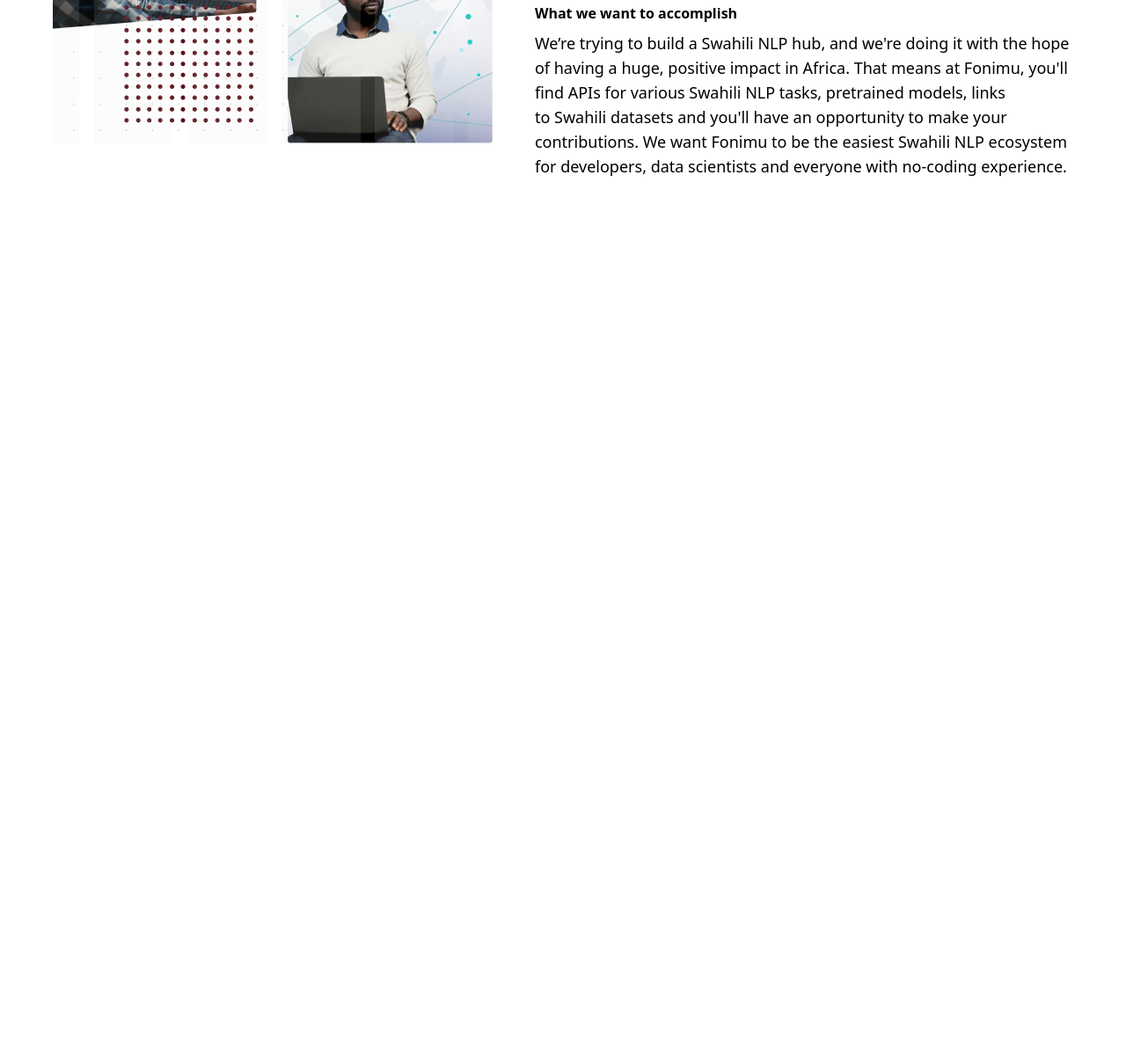
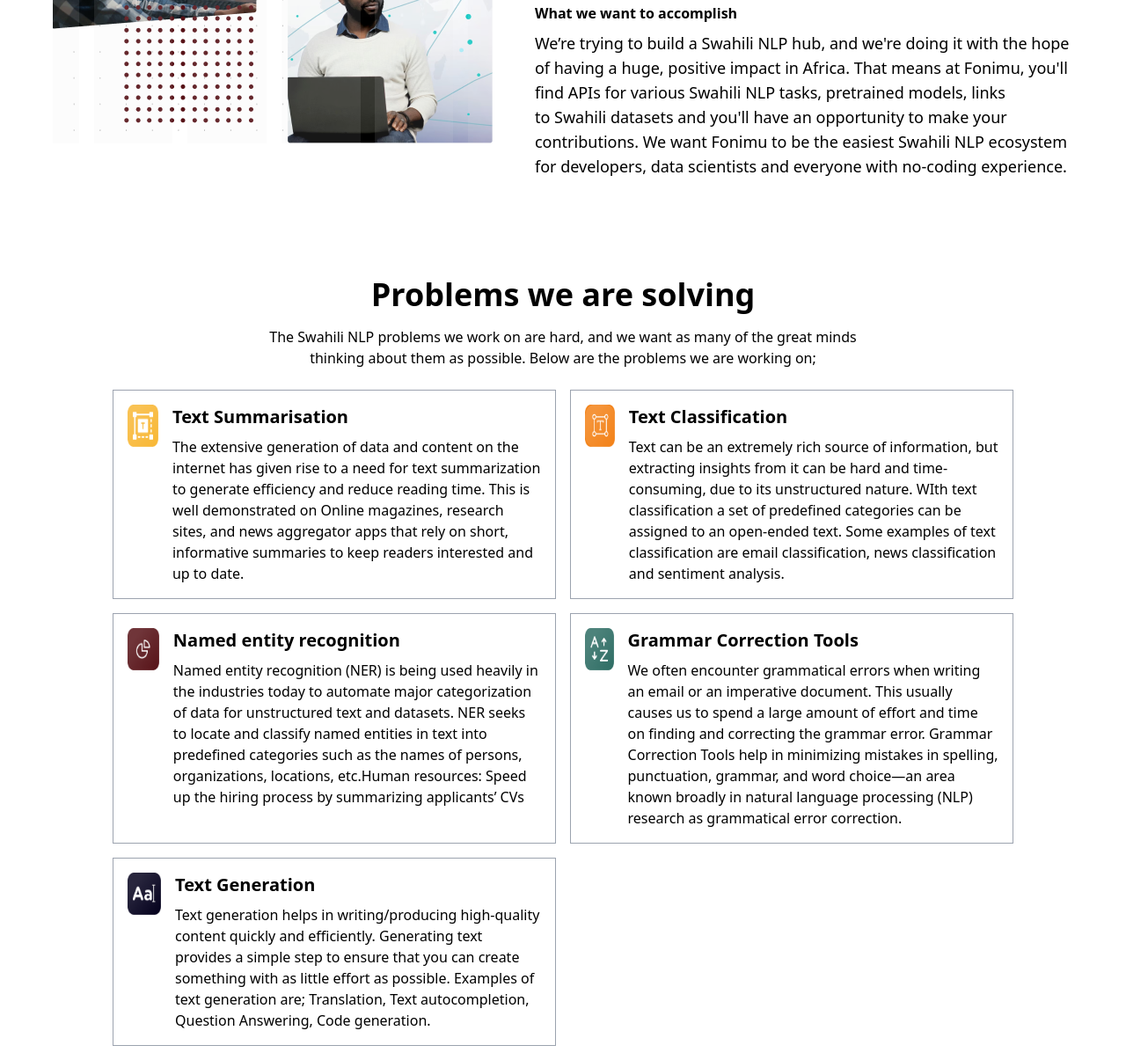
Before and after one commit to Sumally007/swahili-hub, a website: page src/index.html in a window 1280 px wide. Shown: the part 1330-2535 px from the top of the page at 88% size. Before the commit the page ends 1645 px from the top, so only its background shows below. Drawn offline with Linux system fonts and the light colour scheme.

Commit message:
the problem section saved

```diff
--- a/src/index.html
+++ b/src/index.html
@@ -79,5 +79,98 @@
         </div>
       </div>
     </div>
+    <div class="flex flex-col justify-center items-center">
+      <div class="text-center">
+        <h1 class="text-4xl font-bold mb-4">Problems we are solving</h1>
+        <p class="mb-6">
+          The Swahili NLP problems we work on are hard, and we want as many of
+          the great minds <br />
+          thinking about them as possible. Below are the problems we are working
+          on;
+        </p>
+      </div>
+      <div class="grid grid-cols-2 gap-4 w-4/5 mb-4">
+        <div class="flex gap-4 border border-gray-400 p-4">
+          <div>
+            <img class="w-52 h-12" src="./img/icon-area (5).png" alt="" />
+          </div>
+          <div>
+            <h3 class="text-xl font-bold mb-2">Text Summarisation</h3>
+            <p>
+              The extensive generation of data and content on the internet has
+              given rise to a need for text summarization to generate efficiency
+              and reduce reading time. This is well demonstrated on Online
+              magazines, research sites, and news aggregator apps that rely on
+              short, informative summaries to keep readers interested and up to
+              date.
+            </p>
+          </div>
+        </div>
+        <div class="flex gap-4 border border-gray-400 p-4">
+          <div>
+            <img class="w-52 h-12" src="./img/icon-area (4).png" alt="" />
+          </div>
+          <div>
+            <h3 class="text-xl font-bold mb-2">Text Classification</h3>
+            <p>
+              Text can be an extremely rich source of information, but
+              extracting insights from it can be hard and time-consuming, due to
+              its unstructured nature. WIth text classification a set of
+              predefined categories can be assigned to an open-ended text. Some
+              examples of text classification are email classification, news
+              classification and sentiment analysis.
+            </p>
+          </div>
+        </div>
+        <div class="flex gap-4 border border-gray-400 p-4">
+          <div>
+            <img class="w-60 h-12" src="./img/icon-area (3).png" alt="" />
+          </div>
+          <div>
+            <h3 class="text-xl font-bold mb-2">Named entity recognition</h3>
+            <p>
+              Named entity recognition (NER) is being used heavily in the
+              industries today to automate major categorization of data for
+              unstructured text and datasets. NER seeks to locate and classify
+              named entities in text into predefined categories such as the
+              names of persons, organizations, locations, etc.Human resources:
+              Speed up the hiring process by summarizing applicants’ CVs
+            </p>
+          </div>
+        </div>
+        <div class="flex gap-4 border border-gray-400 p-4">
+          <div>
+            <img class="w-60 h-12" src="./img/icon-area (2).png" alt="" />
+          </div>
+          <div>
+            <h3 class="text-xl font-bold mb-2">Grammar Correction Tools</h3>
+            <p>
+              We often encounter grammatical errors when writing an email or an
+              imperative document. This usually causes us to spend a large
+              amount of effort and time on finding and correcting the grammar
+              error. Grammar Correction Tools help in minimizing mistakes in
+              spelling, punctuation, grammar, and word choice—an area known
+              broadly in natural language processing (NLP) research as
+              grammatical error correction.
+            </p>
+          </div>
+        </div>
+        <div class="flex gap-4 border border-gray-400 p-4">
+          <div>
+            <img class="w-52 h-12" src="./img/icon-area (1).png" alt="" />
+          </div>
+          <div>
+            <h3 class="text-xl font-bold mb-2">Text Generation</h3>
+            <p>
+              Text generation helps in writing/producing high-quality content
+              quickly and efficiently. Generating text provides a simple step to
+              ensure that you can create something with as little effort as
+              possible. Examples of text generation are; Translation, Text
+              autocompletion, Question Answering, Code generation.
+            </p>
+          </div>
+        </div>
+      </div>
+    </div>
   </body>
 </html>
```
Also changed, not shown: src/output.css.
